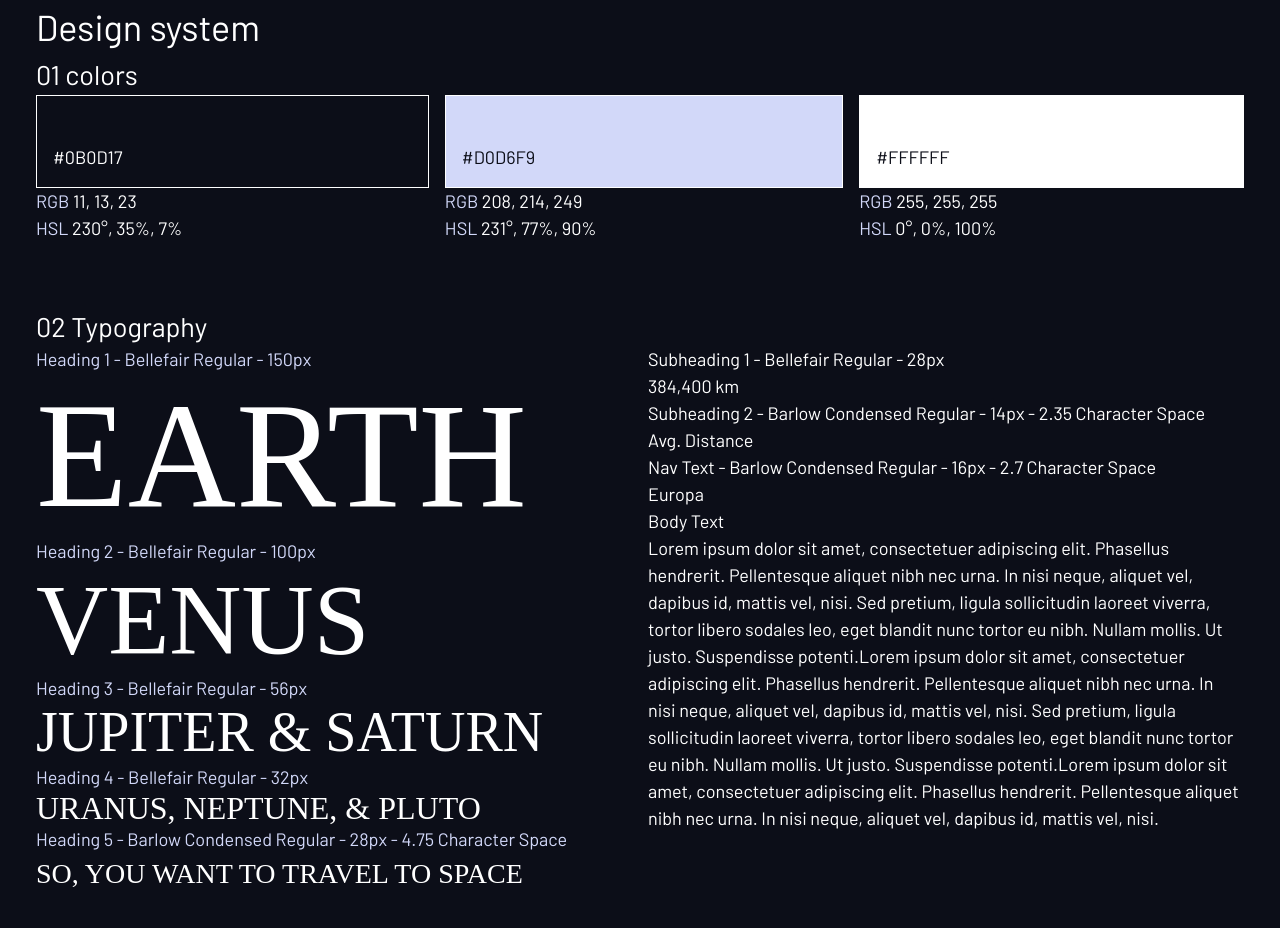
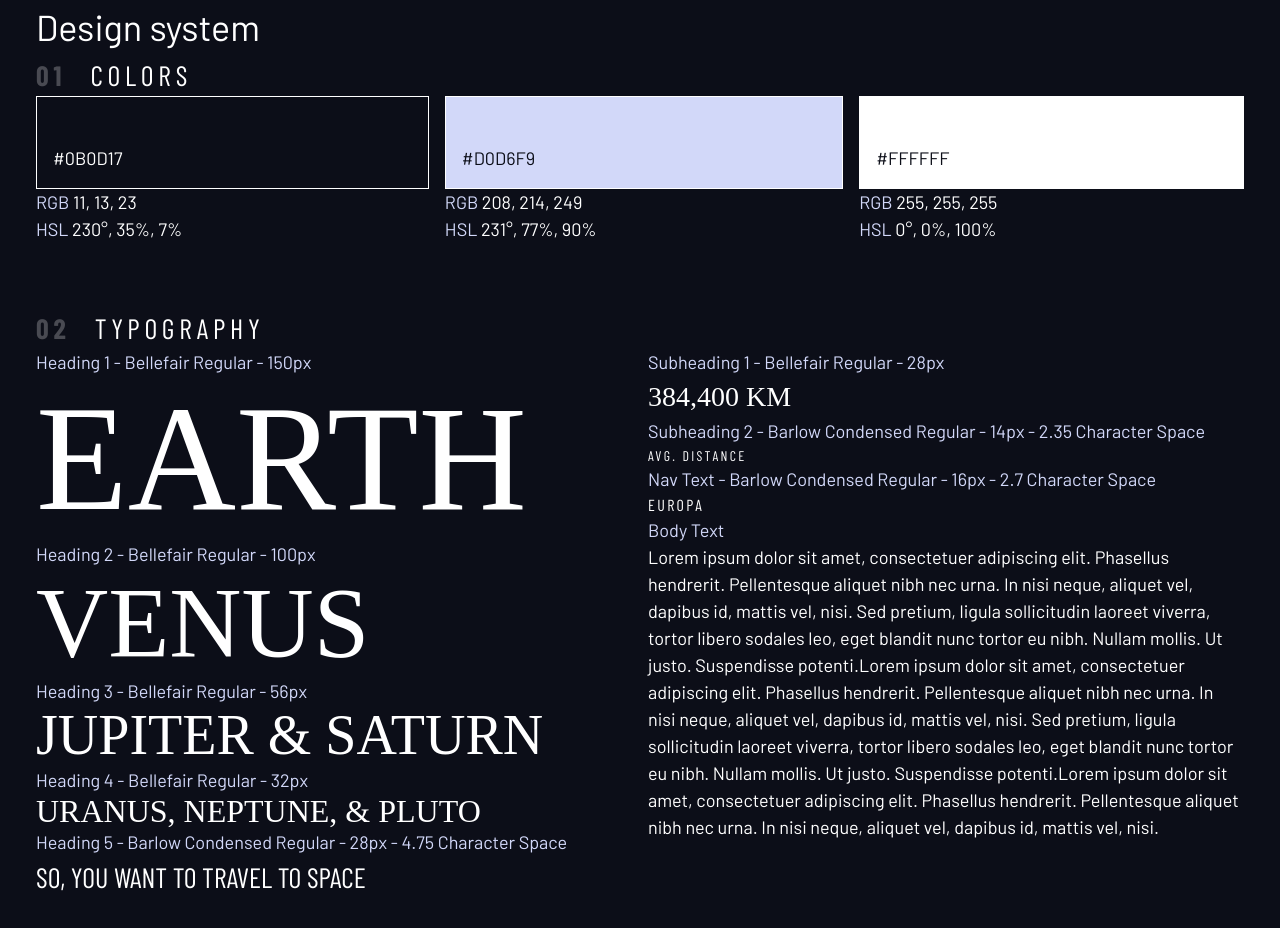
Before and after one commit to glecio/space-tourism, a plain HTML site: page design-system.html in a window 1280 px wide. Drawn offline with nearby package versions, Linux system fonts and the light colour scheme; a web font is replaced by a local one.

Commit message:
Numbered titles style

```diff
--- a/design-system.html
+++ b/design-system.html
@@ -19,7 +19,7 @@
             <h1>Design system</h1>
 
             <section id="colors">
-                <h2><span>01</span> colors</h2>
+                <h2 class="numbered-title"><span>01</span> colors</h2>
                 <div class="flex">
                     <div style="flex-grow: 1;">
                         <div class="bg-dark text-white" style="padding: 3rem 1rem 1rem; border: 1px solid white">#0B0D17</div>
@@ -40,7 +40,7 @@
             </section>
 
             <section id="typography"  style="margin: 4rem 0">
-                <h2><span>02 </span>Typography</h2>
+                <h2 class="numbered-title"><span>02 </span>Typography</h2>
                 <div class="flex">
                     <div style="flex-basis: 100%">
                         <div>
@@ -61,26 +61,26 @@
                         </div>
                         <div>
                             <p class="text-accent">Heading 5 - Barlow Condensed Regular - 28px - 4.75 Character Space</p>
-                            <p class="fs-500 ff-serif uppercase">So, you want to travel to space</p>
+                            <p class="fs-500 ff-sans-cond uppercase">So, you want to travel to space</p>
                         </div>
 
                     </div>
 
                     <div  style="flex-basis: 100%">
                         <div>
-                            <p>Subheading 1 - Bellefair Regular - 28px</p>
-                            <p>384,400 km</p>
+                            <p class="text-accent">Subheading 1 - Bellefair Regular - 28px</p>
+                            <p class="fs-500 ff-serif uppercase">384,400 km</p>
                         </div>
                         <div>
-                            <p>Subheading 2 - Barlow Condensed Regular - 14px - 2.35 Character Space</p>
-                            <p>Avg. Distance</p>
+                            <p class="text-accent">Subheading 2 - Barlow Condensed Regular - 14px - 2.35 Character Space</p>
+                            <p class="fs-200 uppercase ff-sans-cond letter-spacing-3">Avg. Distance</p>
                         </div>
                         <div>
-                            <p>Nav Text - Barlow Condensed Regular - 16px - 2.7 Character Space</p>
-                            <p>Europa</p>
+                            <p class="text-accent">Nav Text - Barlow Condensed Regular - 16px - 2.7 Character Space</p>
+                            <p class="fs-300 uppercase ff-sans-cond letter-spacing-3">Europa</p>
                         </div>
                         <div>
-                            <p>Body Text</p>
+                            <p class="text-accent">Body Text</p>
                             <p>Lorem ipsum dolor sit amet, consectetuer adipiscing elit. Phasellus hendrerit. Pellentesque aliquet nibh nec urna. In nisi neque, aliquet vel, dapibus id, mattis vel, nisi. Sed pretium, ligula sollicitudin laoreet viverra, tortor libero sodales leo, eget blandit nunc tortor eu nibh. Nullam mollis. Ut justo. Suspendisse potenti.Lorem ipsum dolor sit amet, consectetuer adipiscing elit. Phasellus hendrerit. Pellentesque aliquet nibh nec urna. In nisi neque, aliquet vel, dapibus id, mattis vel, nisi. Sed pretium, ligula sollicitudin laoreet viverra, tortor libero sodales leo, eget blandit nunc tortor eu nibh. Nullam mollis. Ut justo. Suspendisse potenti.Lorem ipsum dolor sit amet, consectetuer adipiscing elit. Phasellus hendrerit. Pellentesque aliquet nibh nec urna. In nisi neque, aliquet vel, dapibus id, mattis vel, nisi. </p>
                         </div>
                     </div>
--- a/index.css
+++ b/index.css
@@ -170,3 +170,17 @@ select {
 .fs-600 {
     line-height: 1.1;
 }
+
+
+.numbered-title {
+    font-family: var(--ff-sans-cond);
+    font-size: var(--fs-500);
+    text-transform: uppercase;
+    letter-spacing: 4.72px;
+}
+
+.numbered-title span {
+    margin-right: .5em;
+    font-weight: 700;
+    color: hsl( var(--clr-white) / .25);
+}
```
